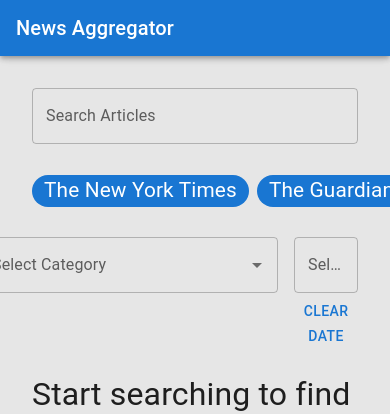
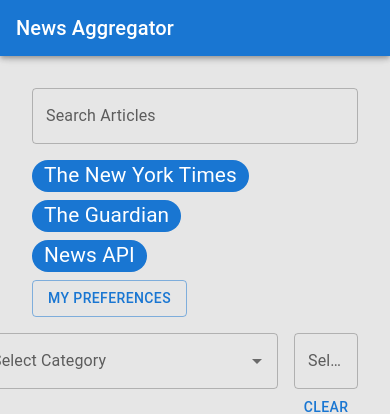
Before and after one commit to isaac-wahba/news-aggregator, a React (Create React App) app: page / in a window 390 px wide. Shown: the top 414 px of the page. Built offline with nearby package versions, Linux system fonts and the light colour scheme; no server answers.

Commit message:
apply responsiveness

```diff
--- a/src/setupTests.ts
+++ b/src/components/organisms/NewsSourceTabs/NewsSourceTabs.css
@@ -1,5 +1,10 @@
-// jest-dom adds custom jest matchers for asserting on DOM nodes.
-// allows you to do things like:
-// expect(element).toHaveTextContent(/react/i)
-// learn more: https://github.com/testing-library/jest-dom
-import '@testing-library/jest-dom';
+.sources-chips-container {
+  display: flex;
+  flex-direction: row;
+  gap: 1rem;
+
+  @media (max-width: 768px) {
+    flex-direction: column;
+    gap: 0.5rem;
+  }
+}
--- a/src/components/organisms/NewsSourceTabs/NewsSourceTabs.tsx
+++ b/src/components/organisms/NewsSourceTabs/NewsSourceTabs.tsx
@@ -1,7 +1,7 @@
-import Stack from '@mui/material/Stack';
 import ChipItem from '../../atoms/ChipItem/ChipItem';
 import { NewsResource } from '../../../types/Types';
 import { NewsResourcesEnum } from '../../../enums/NewsResourcesEnum';
+import './NewsSourceTabs.css';
 
 export interface NewsSourceTabsProps {
   newsResources: NewsResource[];
@@ -11,7 +11,7 @@
   const { newsResources, onSelectResource } = props;
 
   return (
-    <Stack direction="row" spacing={1}>
+    <div className="sources-chips-container">
       {newsResources.map((newsResource) => {
         return (
           <ChipItem
@@ -23,7 +23,7 @@
           />
         );
       })}
-    </Stack>
+    </div>
   );
 }
 
--- a/src/pages/HomePage/HomePage.css
+++ b/src/pages/HomePage/HomePage.css
@@ -13,6 +13,12 @@
   flex-direction: row;
   align-items: center;
   justify-content: space-between;
+
+  @media (max-width: 768px) {
+    flex-direction: column;
+    align-items: flex-start;
+    gap: 0.5rem;
+  }
 }
 .search-field-container,
 .sources-and-preferences,
```
